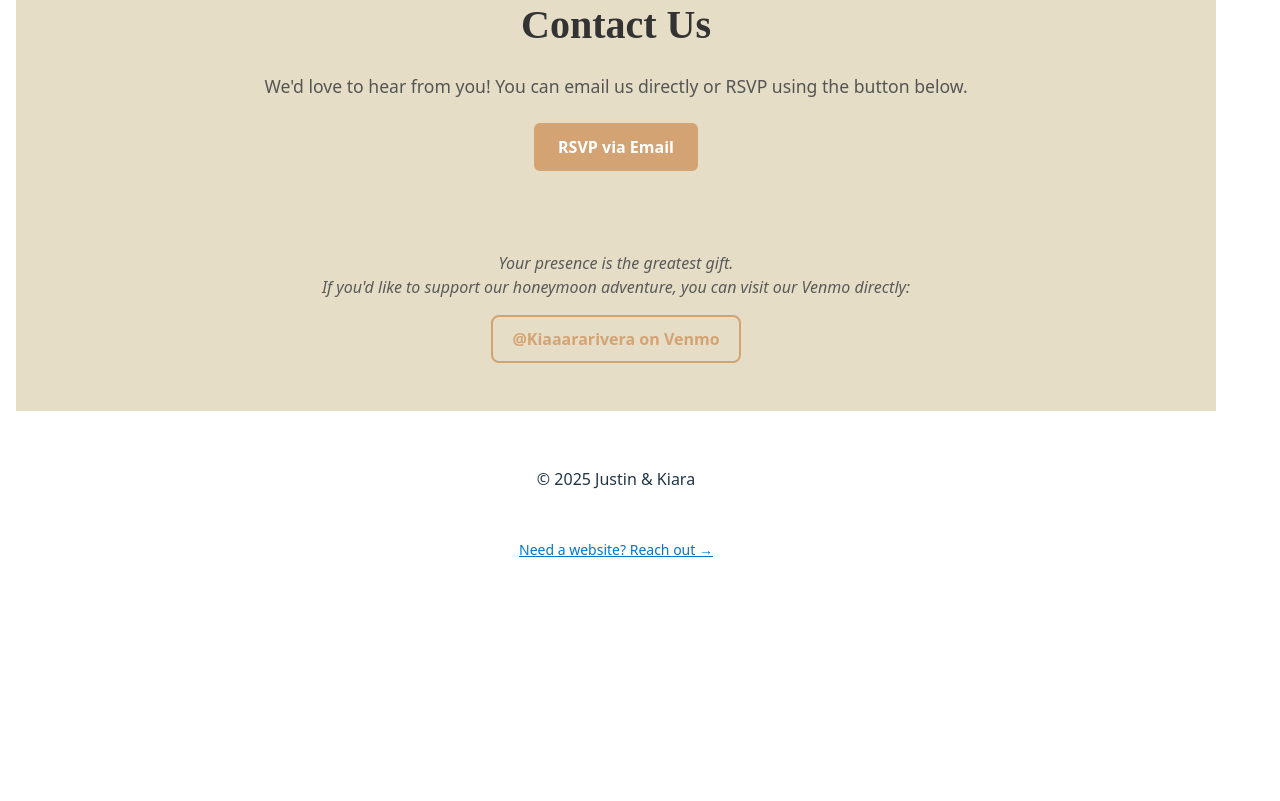
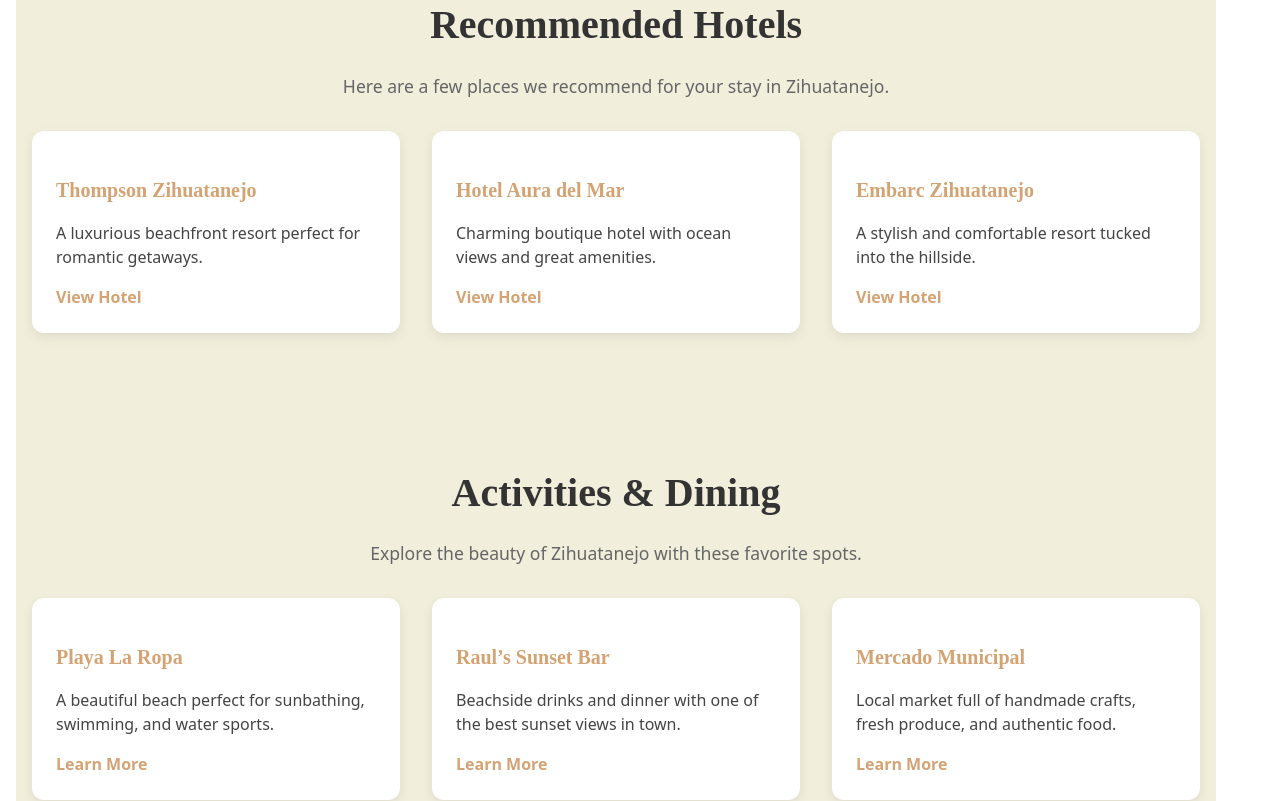
Before and after one commit to ElvisRivera21/ixtapaRepo, a React (Vite) app: page / in a window 1280 px wide. Shown: the part 1620-2421 px from the top of the page. Before the commit the page ends 2218 px from the top, so only its background shows below. Built offline with nearby package versions, Linux system fonts and the light colour scheme.

Commit message:
About sections

```diff
--- a/src/App.jsx
+++ b/src/App.jsx
@@ -2,11 +2,11 @@
 import HeroSection from './components/HeroSection';
 
 import Services from './components/Services';
-
+import Hotels from './components/Hotels';
 import Contact from './components/Contact';
 import Footer from './components/Footer';
 import './index.css';
-
+import ThingsToDo from './components/ThingsToDo';
 function App() {
   return (
     <>
@@ -17,7 +17,8 @@
       <div className="container">
 
         <Services />
-
+        <Hotels />
+        <ThingsToDo />
         <Contact />
         <Footer />
       </div>
--- a/src/components/Header.jsx
+++ b/src/components/Header.jsx
@@ -7,6 +7,8 @@
             <a href="#about">About</a>
             <a href="#gallery">Gallery</a>
             <a href="#contact">RSVP</a>
+            <a href="#hotels">Recommended Hotels</a>
+            <a href="#things-to-do">Things To Do</a>
         </nav>
     );
 };
--- /dev/null
+++ b/src/components/Hotels.css
@@ -0,0 +1,58 @@
+.hotels-section {
+    padding: 3rem 1rem;
+    background-color: #F1EEDC;
+    text-align: center;
+}
+
+.hotels-title {
+    font-family: 'Playfair Display', serif;
+    font-size: 2.5rem;
+    color: #333;
+    margin-bottom: 0.5rem;
+}
+
+.hotels-subtext {
+    font-size: 1.1rem;
+    color: #666;
+    margin-bottom: 2rem;
+}
+
+.hotels-list {
+    display: grid;
+    grid-template-columns: repeat(auto-fit, minmax(280px, 1fr));
+    gap: 2rem;
+    max-width: 1200px;
+    margin: 0 auto;
+}
+
+.hotel-card {
+    background-color: #fff;
+    border-radius: 12px;
+    padding: 1.5rem;
+    box-shadow: 0 4px 12px rgba(0, 0, 0, 0.08);
+    text-align: left;
+}
+
+.hotel-card h3 {
+    font-size: 1.25rem;
+    color: #d4a373;
+    margin-bottom: 0.5rem;
+    font-family: 'Playfair Display', serif;
+}
+
+.hotel-card p {
+    font-size: 1rem;
+    color: #444;
+    margin-bottom: 1rem;
+}
+
+.hotel-card a {
+    text-decoration: none;
+    color: #d4a373;
+    font-weight: bold;
+    transition: color 0.3s ease;
+}
+
+.hotel-card a:hover {
+    color: #b87741;
+}
--- /dev/null
+++ b/src/components/Hotels.jsx
@@ -0,0 +1,40 @@
+import React from 'react';
+import './Hotels.css';
+
+function Hotels() {
+    const hotels = [
+        {
+            name: 'Thompson Zihuatanejo',
+            description: 'A luxurious beachfront resort perfect for romantic getaways.',
+            link: 'https://www.hyatt.com/en-US/hotel/mexico/thompson-zihuatanejo/zihth',
+        },
+        {
+            name: 'Hotel Aura del Mar',
+            description: 'Charming boutique hotel with ocean views and great amenities.',
+            link: 'https://www.hotelauradelmar.com/',
+        },
+        {
+            name: 'Embarc Zihuatanejo',
+            description: 'A stylish and comfortable resort tucked into the hillside.',
+            link: 'https://www.diamondresorts.com/destinations/property/Embarc-Zihuatanejo',
+        }
+    ];
+
+    return (
+        <section id="hotels" className="hotels-section">
+            <h2 className="hotels-title">Recommended Hotels</h2>
+            <p className="hotels-subtext">Here are a few places we recommend for your stay in Zihuatanejo.</p>
+            <div className="hotels-list">
+                {hotels.map((hotel, index) => (
+                    <div key={index} className="hotel-card">
+                        <h3>{hotel.name}</h3>
+                        <p>{hotel.description}</p>
+                        <a href={hotel.link} target="_blank" rel="noopener noreferrer">View Hotel</a>
+                    </div>
+                ))}
+            </div>
+        </section>
+    );
+}
+
+export default Hotels;
--- /dev/null
+++ b/src/components/ThingsToDo.css
@@ -0,0 +1,58 @@
+.things-section {
+    padding: 3rem 1rem;
+    background-color: #F1EEDC;
+    text-align: center;
+}
+
+.things-title {
+    font-family: 'Playfair Display', serif;
+    font-size: 2.5rem;
+    color: #333;
+    margin-bottom: 0.5rem;
+}
+
+.things-subtext {
+    font-size: 1.1rem;
+    color: #666;
+    margin-bottom: 2rem;
+}
+
+.things-list {
+    display: grid;
+    grid-template-columns: repeat(auto-fit, minmax(280px, 1fr));
+    gap: 2rem;
+    max-width: 1200px;
+    margin: 0 auto;
+}
+
+.thing-card {
+    background-color: #fff;
+    border-radius: 12px;
+    padding: 1.5rem;
+    box-shadow: 0 4px 12px rgba(0, 0, 0, 0.08);
+    text-align: left;
+}
+
+.thing-card h3 {
+    font-size: 1.25rem;
+    color: #d4a373;
+    margin-bottom: 0.5rem;
+    font-family: 'Playfair Display', serif;
+}
+
+.thing-card p {
+    font-size: 1rem;
+    color: #444;
+    margin-bottom: 1rem;
+}
+
+.thing-card a {
+    text-decoration: none;
+    color: #d4a373;
+    font-weight: bold;
+    transition: color 0.3s ease;
+}
+
+.thing-card a:hover {
+    color: #b87741;
+}
--- /dev/null
+++ b/src/components/ThingsToDo.jsx
@@ -0,0 +1,45 @@
+import React from 'react';
+import './ThingsToDo.css';
+
+function ThingsToDo() {
+    const recommendations = [
+        {
+            name: 'Playa La Ropa',
+            description: 'A beautiful beach perfect for sunbathing, swimming, and water sports.',
+            link: 'https://goo.gl/maps/PLJ3ywY1yaP2',
+        },
+        {
+            name: 'Raul’s Sunset Bar',
+            description: 'Beachside drinks and dinner with one of the best sunset views in town.',
+            link: 'https://goo.gl/maps/5Nj2FYvw2yvTCCoA8',
+        },
+        {
+            name: 'Mercado Municipal',
+            description: 'Local market full of handmade crafts, fresh produce, and authentic food.',
+            link: 'https://goo.gl/maps/mt9ZKxT3yFJGDF7G6',
+        },
+        {
+            name: 'Espuma Restaurant',
+            description: 'A romantic fine dining experience on a cliffside terrace.',
+            link: 'https://espumarestaurant.com/',
+        }
+    ];
+
+    return (
+        <section id="things-to-do" className="things-section">
+            <h2 className="things-title">Activities & Dining</h2>
+            <p className="things-subtext">Explore the beauty of Zihuatanejo with these favorite spots.</p>
+            <div className="things-list">
+                {recommendations.map((item, index) => (
+                    <div key={index} className="thing-card">
+                        <h3>{item.name}</h3>
+                        <p>{item.description}</p>
+                        <a href={item.link} target="_blank" rel="noopener noreferrer">Learn More</a>
+                    </div>
+                ))}
+            </div>
+        </section>
+    );
+}
+
+export default ThingsToDo;
```
